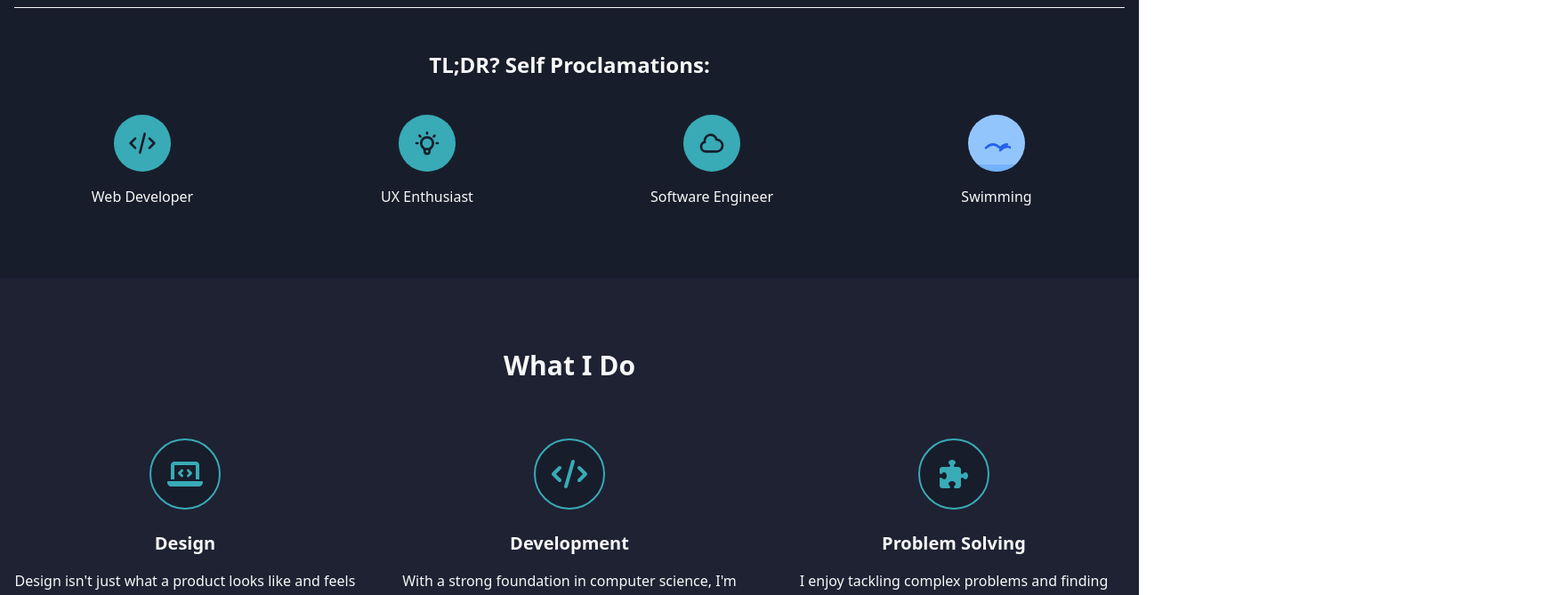
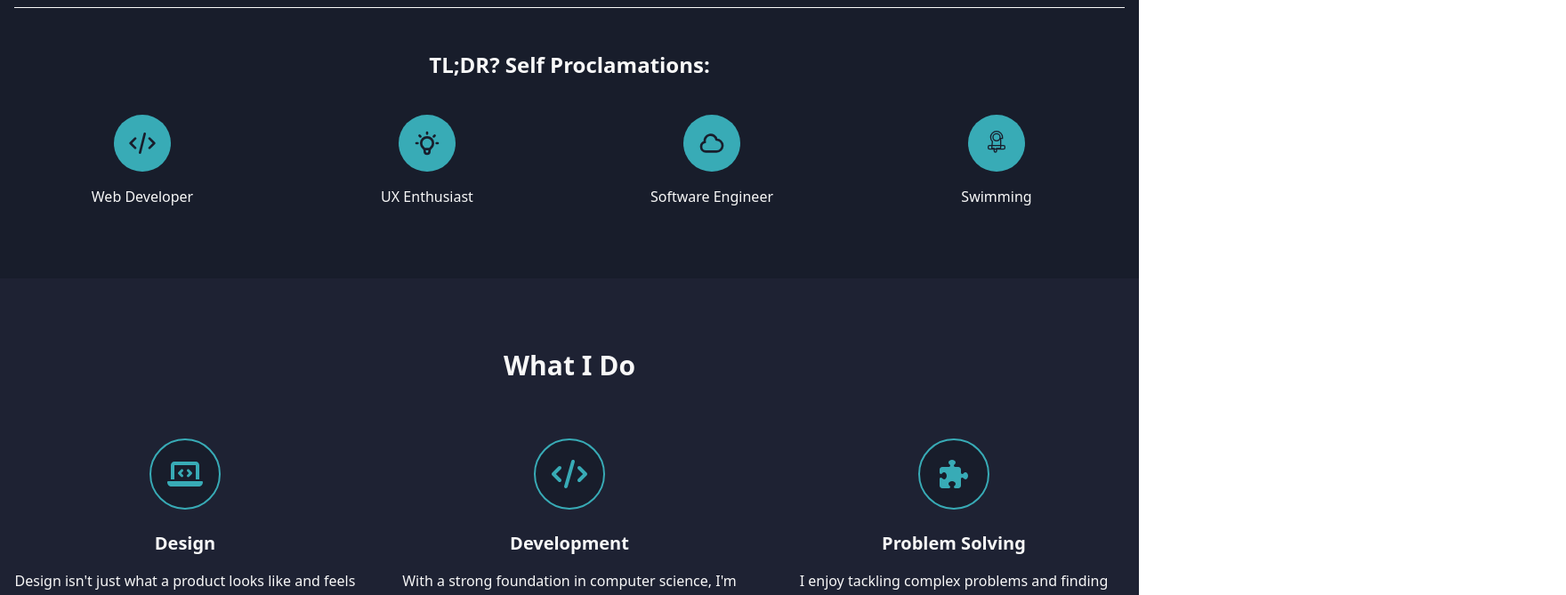
Before and after one commit to jeff203-del/jeff-mutembei-portfolio, a React (Vite) app: page / in a window 1280 px wide. Shown: the part 1360-2029 px from the top of the page at 89% size, 1760 px wide, since content can reach past the window. Built offline with nearby package versions, Linux system fonts and the light colour scheme.

Commit message:
Update About.tsx

```diff
--- a/src/sections/About.tsx
+++ b/src/sections/About.tsx
@@ -79,11 +79,13 @@ const About = () => {
               <span className="text-light font-medium">Software Engineer</span>
             </div>
             {/* Swimming Section */}
-           <div className="flex flex-col items-center">
-  <div className="w-16 h-16 bg-blue-300 rounded-full flex items-center justify-center mb-4 relative overflow-hidden">
-    <svg xmlns="http://www.w3.org/2000/svg" className="h-8 w-8 text-blue-600" fill="none" viewBox="0 0 24 24" stroke="currentColor">
-      <path strokeLinecap="round" strokeLinejoin="round" strokeWidth={2} d="M3 16s3-3 6-3 6 3 6 3 3-3 6-3m-6 5s3-3 6-3 6 3 6 3" />
+         <div className="flex flex-col items-center">
+              <div className="w-16 h-16 bg-secondary rounded-full flex items-center justify-center mb-4">
+                <svg xmlns="http://www.w3.org/2000/svg" className="h-8 w-8 text-primary" fill="none" viewBox="0 0 24 24" stroke="currentColor">
+      <path d="M12 2C9.243 2 7 4.243 7 7c0 1.377.574 2.64 1.5 3.5l-.5 5.5a.5.5 0 00.5.5h1.5v2a1 1 0 002 0v-2h2.5a1 1 0 001-1v-6.5c0-.552-.448-1-1-1H17V7c0-2.757-2.243-5-5-5zm0 2c1.654 0 3 1.346 3 3s-1.346 3-3 3-3-1.346-3-3 1.346-3 3-3zM5 16a1 1 0 001 1h12a1 1 0 001-1v-1a1 1 0 00-1-1H6a1 1 0 00-1 1v1z"/>
     </svg>
+
+    {/* Animated Water Line */}
     <div className="absolute bottom-0 w-full h-2 bg-blue-400 rounded-full animate-pulse"></div>
   </div>
               <span className="text-light font-medium">Swimming</span>
```
